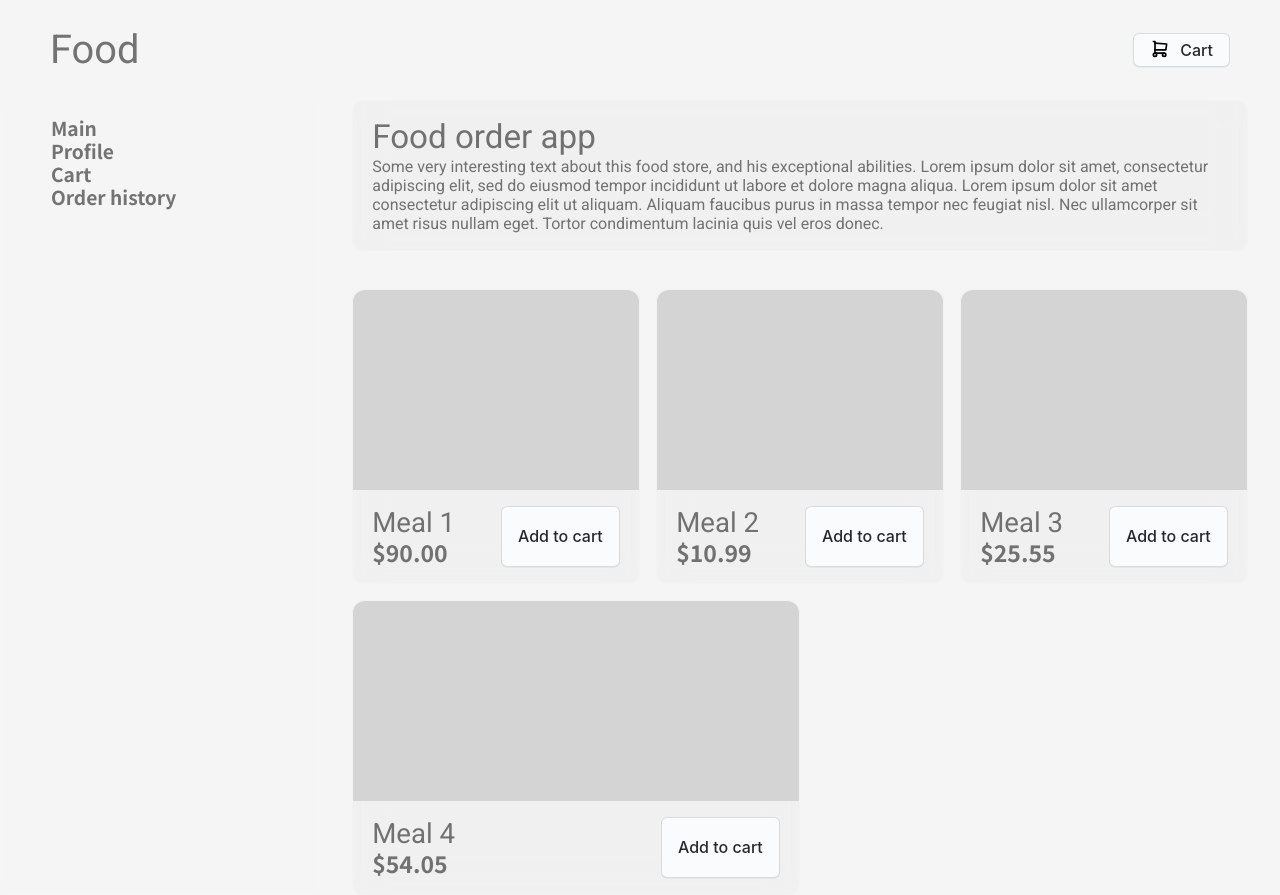
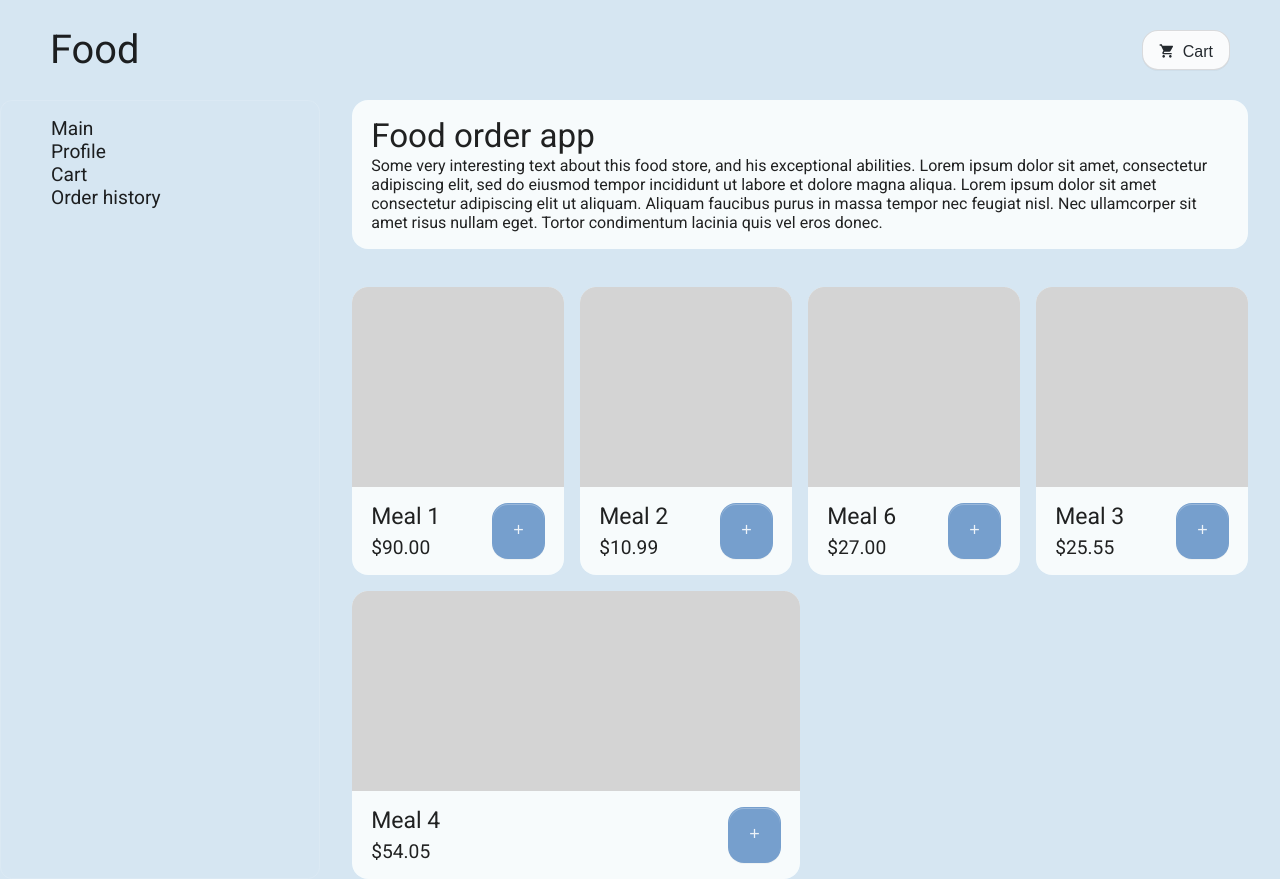
Before and after one commit to n-drobyshevski/orderFood, a React (Create React App) app: page / in a window 1280 px wide. Built offline with nearby package versions, Linux system fonts and the light colour scheme.

Commit message:
Change Button and item components ui design

```diff
--- a/package.json
+++ b/package.json
@@ -8,6 +8,7 @@
     "@testing-library/user-event": "^12.5.0",
     "react": "^18.0.0",
     "react-dom": "^18.0.0",
+    "react-icons": "^4.4.0",
     "react-scripts": "^5.0.1",
     "web-vitals": "^0.2.4"
   },
--- a/src/App.js
+++ b/src/App.js
@@ -8,6 +8,7 @@ import Main from "./components/Main/Main";
 const testData = [
   { id: 'M1', name: 'Meal 1', description: 'some desc', price: 90.00 },
   { id: 'M2', name: 'Meal 2', description: 'some desc', price: 10.99 },
+  { id: 'M6', name: 'Meal 6', description: 'some desc', price: 27.00 },
   { id: 'M3', name: 'Meal 3', description: 'some desc', price: 25.55 },
   { id: 'M4', name: 'Meal 4', description: 'some desc', price: 54.05 },
 ];
--- a/src/components/Cart/CartItem.module.css
+++ b/src/components/Cart/CartItem.module.css
@@ -28,6 +28,7 @@
     height: min-content;
 }
 
+/*
 button:not(:first-child) {
     margin-left: .5rem;
-}
+} */
--- a/src/components/Header/Header.js
+++ b/src/components/Header/Header.js
@@ -4,17 +4,22 @@ import Button from '../UI/Button/Button';
 import { useContext } from 'react';
 import CartContext from '../../store/cart-context';
 
+import { MdShoppingCart } from "react-icons/md";
+
 const Header = (props) => {
     const cartCtx = useContext(CartContext);
     return (
         <header className={styles.header}>
             <h1>Food</h1>
-            <Button onClick={props.onCartOpen} type='button'>
-                <span className={styles.icon}></span>
+            <Button
+                className='icon-button'
+                onClick={props.onCartOpen}
+                type='button'>
+                <MdShoppingCart />
                 Cart
                 {cartCtx.totalAmount !== 0 && <span className={styles.badge}>{cartCtx.totalAmount}</span>}
             </Button>
-        </header>
+        </header >
     );
 };
 
--- a/src/components/Header/Header.module.css
+++ b/src/components/Header/Header.module.css
@@ -8,13 +8,12 @@
 
 
 .icon {
-    content: url('../../../public/cart.svg');
-    display: inline-block;
-    width: 20px;
+    /* content: url('../../../public/cart.svg'); */
+    /* width: 20px;
     height: 20px;
     margin-right: 10px;
     margin-top: -5px;
-    vertical-align: middle;
+    vertical-align: middle; */
 }
 
 .badge {
--- a/src/components/Main/Items/Item.js
+++ b/src/components/Main/Items/Item.js
@@ -29,14 +29,14 @@ const Item = (props) => {
                 <div className={styles['item-image']}></div>
                 <div className={styles['main-content']}>
                     <div className={styles.info}>
-                        <h3>{props.name}</h3>
+                        <h4>{props.name}</h4>
                         {/* <p><i>{props.desc}</i></p> */}
-                        <h4 className={styles.price}>${price}</h4>
+                        <h5 className={styles.price}>${price}</h5>
                     </div>
-                    <Button onClick={addToCartHandler}>Add to cart</Button>
+                    <Button className="large filled" onClick={addToCartHandler}>+</Button>
                 </div>
             </Card>
-        </li>
+        </li >
     )
 };
 
--- a/src/components/Main/Items/Item.module.css
+++ b/src/components/Main/Items/Item.module.css
@@ -2,7 +2,7 @@
     display: flex;
     flex-direction: column;
     flex-grow: 1;
-    min-width: 150px;
+    min-width: 200px;
     max-width: 50%;
     border-radius: 12px;
 }
@@ -17,12 +17,13 @@
 .info {
     display: flex;
     flex-direction: column;
+    justify-content: space-between;
 }
 
 .item-image {
     width: 100%;
     height: 200px;
-    border-radius: 12px 12px 0 0;
+    border-radius: 16px 16px 0 0;
     background-color: rgb(212, 212, 212);
 }
 
--- a/src/components/UI/Button/Button.js
+++ b/src/components/UI/Button/Button.js
@@ -1,13 +1,26 @@
-import './Button.module.css';
+import styles from './Button.module.css';
+
+import React from 'react';
 
 const Button = (props) => {
+    // {with icon or not, size}\
+    let classes = styles.button
+    if (props.className) {
+        const color = props.className.includes('filled') ? `${styles.filled}` : '';
+        const type = props.className.includes('icon') ? ` ${styles.button} ${styles['icon-button']} ` : styles.button;
+        const size = props.className.includes('large') ? styles.large
+            : props.className.includes('small') ? styles.small : '';
+
+        classes = `${type} ${size} ${color}`
+    };
+
     return (
         <button
             type={props.type || 'button'}
-            className={props.className}
+            className={classes}
             onClick={props.onClick}
-            disabled={props.disabled}>
-
+        // disabled={props.disabled}
+        >
             {props.children}
         </button>
     )
--- a/src/components/UI/Button/Button.module.css
+++ b/src/components/UI/Button/Button.module.css
@@ -1,20 +1,21 @@
-button {
+/* main buttons styles */
+.button {
     margin: 0;
     appearance: none;
     background-color: #FAFBFC;
     border: 1px solid rgba(27, 31, 35, 0.15);
-    border-radius: 6px;
+    border-radius: 16px;
     box-shadow: rgba(27, 31, 35, 0.04) 0 1px 0, rgba(255, 255, 255, 0.25) 0 1px 0 inset;
     box-sizing: border-box;
     color: #24292E;
     cursor: pointer;
     display: inline-block;
-    font-family: -apple-system, system-ui, "Segoe UI", Helvetica, Arial, sans-serif, "Apple Color Emoji", "Segoe UI Emoji";
     font-size: 16px;
     font-weight: 500;
     list-style: none;
-    padding: 6px 16px;
+    padding: 10px 16px;
     position: relative;
+    height: 40px;
     transition: background-color 0.2s cubic-bezier(0.3, 0, 0.5, 1);
     user-select: none;
     -webkit-user-select: none;
@@ -24,33 +25,80 @@ button {
     word-wrap: break-word;
 }
 
-button:hover {
+.button:hover {
     background-color: #F3F4F6;
     text-decoration: none;
     transition-duration: 0.1s;
 }
 
-button:disabled {
-    background-color: #FAFBFC;
+.button:disabled {
+    background-color: #B9D7EA;
     border-color: rgba(27, 31, 35, 0.15);
-    color: #959DA5;
+    color: #00000061;
     cursor: default;
 }
 
-button:active {
+.button:active {
     background-color: #EDEFF2;
     box-shadow: rgba(225, 228, 232, 0.2) 0 1px 0 inset;
     transition: none 0s;
 }
 
-button:focus {
+.button:focus {
     outline: 1px transparent;
 }
 
-button:before {
-    /* display: none; */
+.button:-webkit-details-marker {
+    display: none;
 }
 
-button:-webkit-details-marker {
-    display: none;
+.button.filled {
+    background-color: #769FCD;
+    color: #ffffffde;
+    border-color: transparent;
+
 }
+
+/*  other button sizes */
+.button.large {
+    height: 56px;
+    font-size: 18px;
+    padding: 16px 20px;
+}
+
+.button.small {
+    height: 36px;
+    font-size: 14px;
+    padding: 10px 12px;
+}
+
+/* || buttons with icon*/
+
+.button .icon-button {
+    padding-right: 20px;
+}
+
+.button.icon-button>svg {
+    height: 20px;
+    margin-right: 8px;
+    display: inline-block;
+    vertical-align: bottom;
+}
+
+.button.icon-button.large {
+    padding-right: 24px;
+}
+
+.button.icon-button.large>svg {
+    margin-right: 8px;
+    height: 24px;
+}
+
+.button.icon-button.small {
+    padding-right: 16px;
+}
+
+.button.icon-button.small>svg {
+    margin-right: 6px;
+    height: 16px;
+}
--- a/src/components/UI/Card/Card.module.css
+++ b/src/components/UI/Card/Card.module.css
@@ -1,10 +1,10 @@
-.card{
+.card {
     /* box-shadow: rgba(50, 50, 93, 0.25) 0px 6px 12px -2px, rgba(0, 0, 0, 0.3) 0px 3px 7px -3px;
     border-radius: 10px; */
 
     backdrop-filter: blur(16px) saturate(180%);
     -webkit-backdrop-filter: blur(16px) saturate(180%);
-    background-color: rgba(225, 225, 225, 0.25);
-    border-radius: 12px;
-    border: 1px solid rgba(255, 255, 255, 0.125);
+    /* background-color: rgba(225, 225, 225, 0.25); */
+    background-color: #F7FBFC;
+    border-radius: 16px;
 }
--- a/src/index.css
+++ b/src/index.css
@@ -17,6 +17,8 @@ html {
 h1,
 h2,
 h3,
+h4,
+h5,
 p {
   font-weight: 400;
   font-family: 'Roboto', sans-serif;
@@ -50,15 +52,10 @@ html {
 }
 
 body {
-  min-height: 100vh;
-  height: fit-content;
-  color: #00000087;
+  min-height: fit-content;
+  color: #000000de;
   line-height: 1.2;
   margin: 0;
-  /* background-image: url('../public/layered-waves.svg'); */
-  background-color: whitesmoke;
-  background-size: cover;
-  background-position: bottom center, 50%, 50%;
 }
 
 ul {
@@ -71,12 +68,15 @@ ul {
 }
 
 #root {
-  height: 100vh;
+  min-height: 100vh;
+  max-height: fit-content;
   width: 100vw;
-  margin: 0;
+  /* max-width: 1180px; */
+  /* margin: 0 auto  ; */
   display: grid;
   grid: 100px 1fr / 25% 75%;
   grid-template-areas: "header header""aside main";
+  background-color: #D6E6F2;
 }
 
 header {
```
Also changed, not shown: 1 other file (tests, documents, lock files or other folders).
